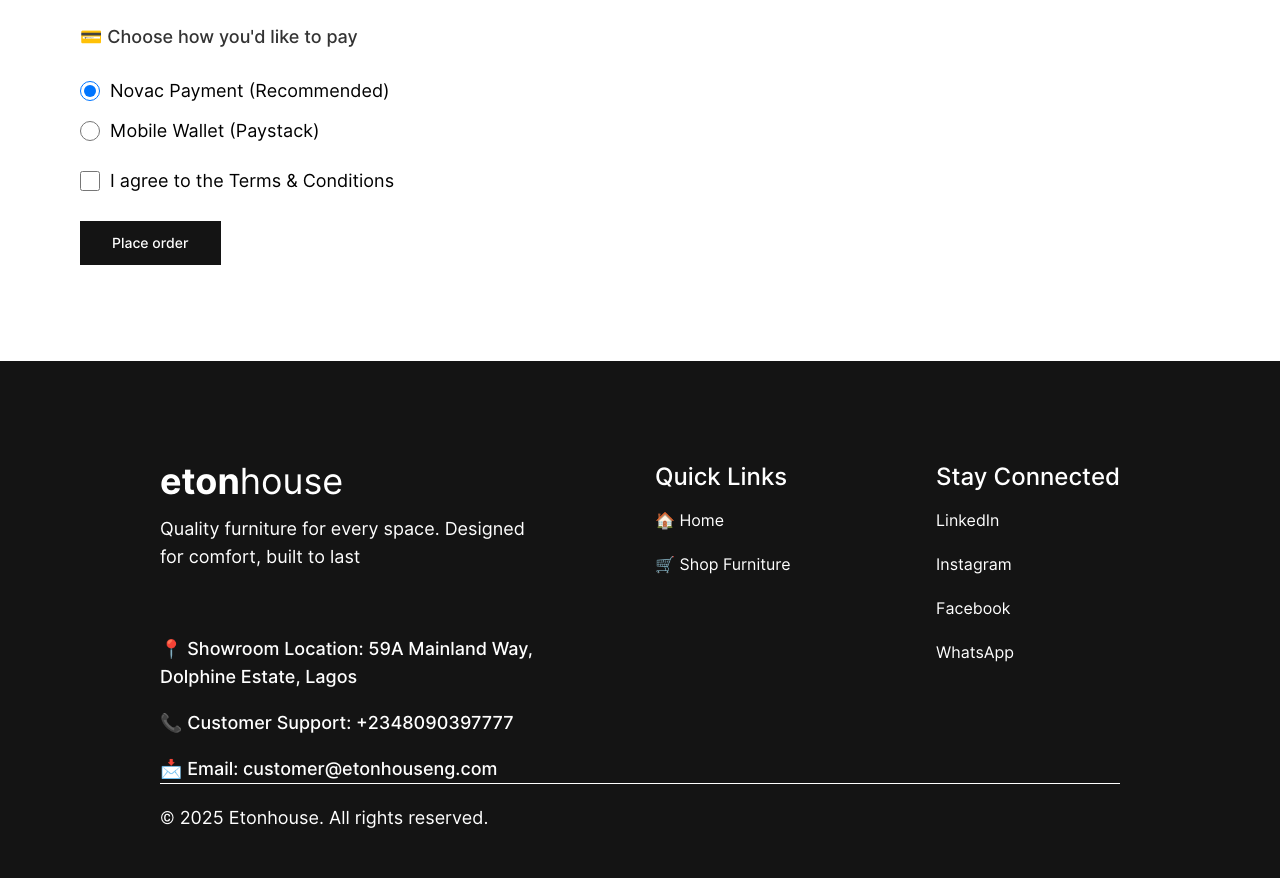
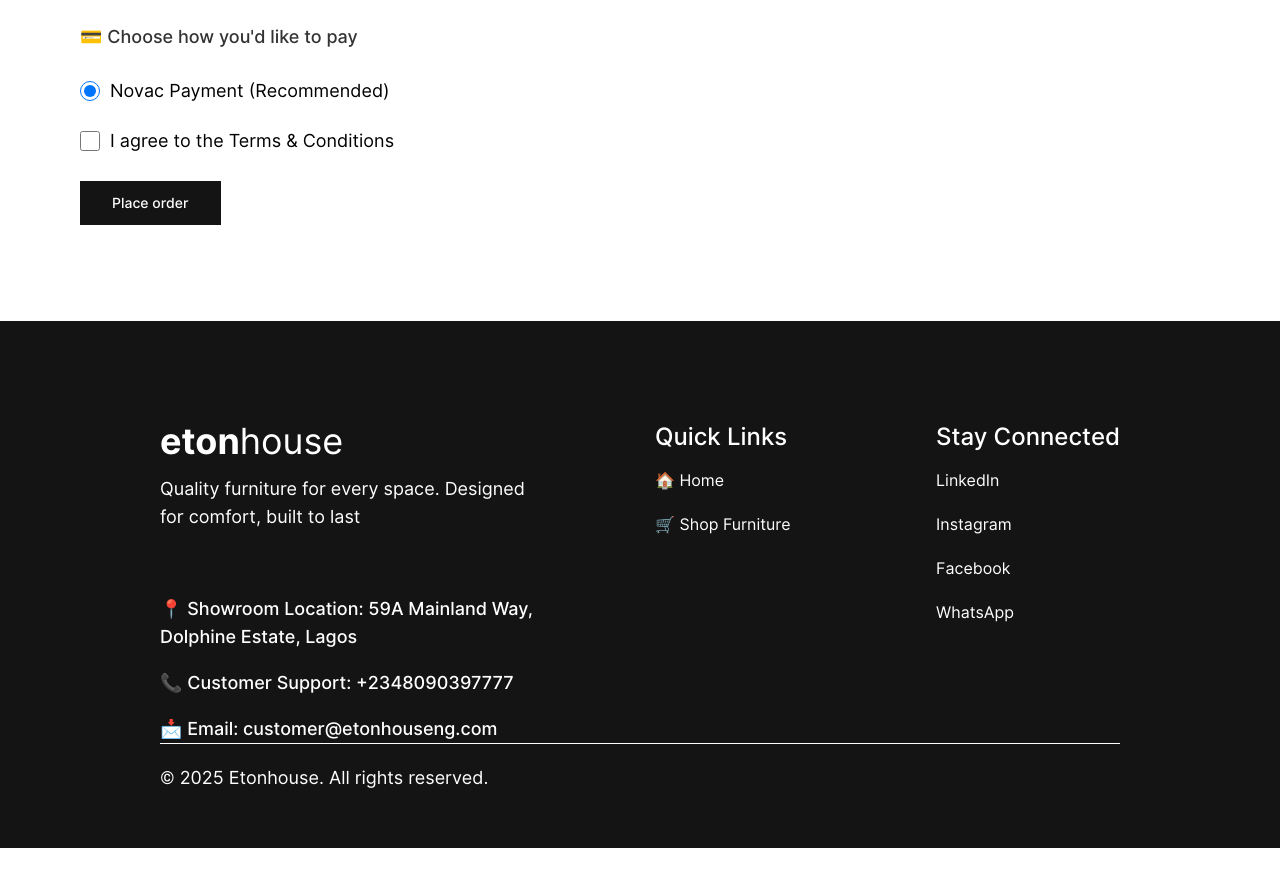
Before and after one commit to Scriptdeskng/etonhouse-client, a Next.js app: page /checkout in a window 1280 px wide. Shown: the part 1420-2298 px from the top of the page. After the commit the page ends 2268 px from the top, so only its background shows below. Built offline with nearby package versions, Linux system fonts and the light colour scheme; no server answers.

Commit message:
chore: remove paystack from checkout

```diff
--- a/src/ui/checkout/check-info.tsx
+++ b/src/ui/checkout/check-info.tsx
@@ -16,7 +16,7 @@ import useAuthStore from "@/store/authStore";
 
 const methods = [
   { label: "Novac Payment (Recommended)", value: "nova" },
-  { label: "Mobile Wallet (Paystack)", value: "paystack" },
+  // { label: "Mobile Wallet (Paystack)", value: "paystack" },
 ];
 
 const CheckInfo = () => {
```
